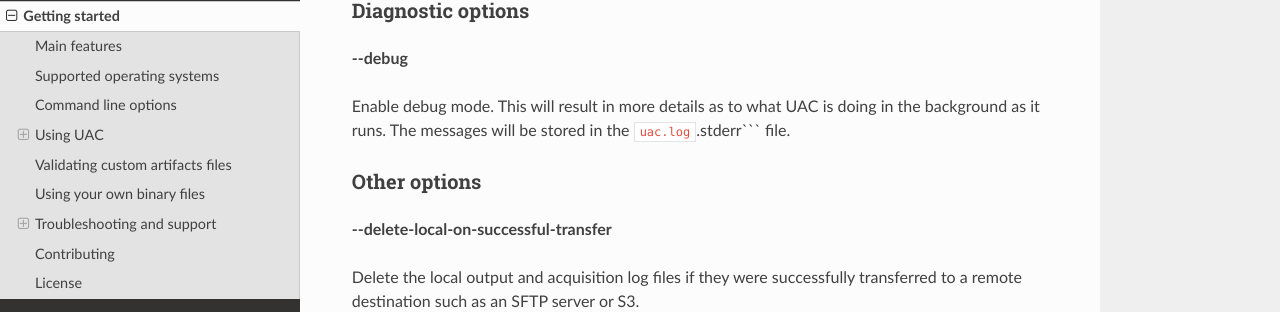
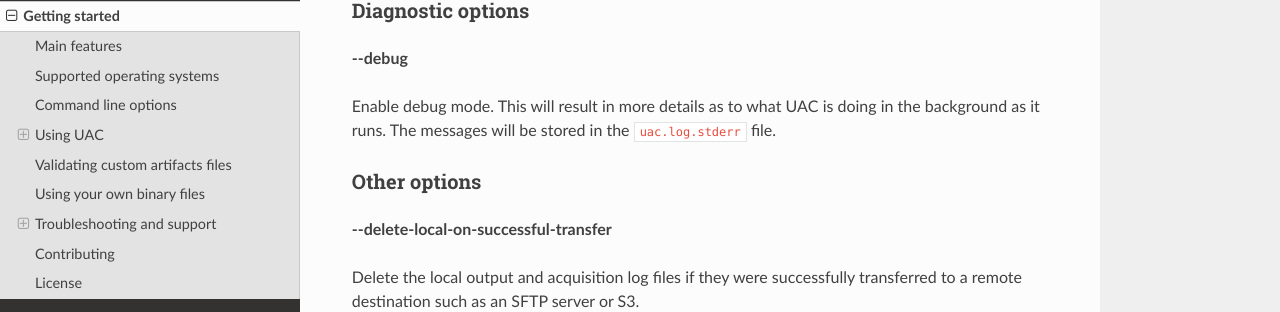
Before and after one commit to tclahr/uac-docs, an MkDocs documentation site: the page built from docs/index.md, in a window 1280 px wide and 900 px high, scrolled down 6017 px. Shown: the part 137-449 px from the top of the window. Built offline with MkDocs 1.6.1, drawn with Linux system fonts in a browser that asks for light colours; nearby versions of some CDN libraries.

Commit message:
style: fix markdown style
Signed-off-by: Thiago Canozzo Lahr <tclahr@br.ibm.com>

````diff
--- a/docs/index.md
+++ b/docs/index.md
@@ -264,7 +264,7 @@ This allows for using a pre-signed URL to upload the acquisition log file to S3
 
 **--debug**
 
-Enable debug mode. This will result in more details as to what UAC is doing in the background as it runs. The messages will be stored in the `uac.log`.stderr``` file.
+Enable debug mode. This will result in more details as to what UAC is doing in the background as it runs. The messages will be stored in the ```uac.log.stderr``` file.
 
 ### Other options
 
````
